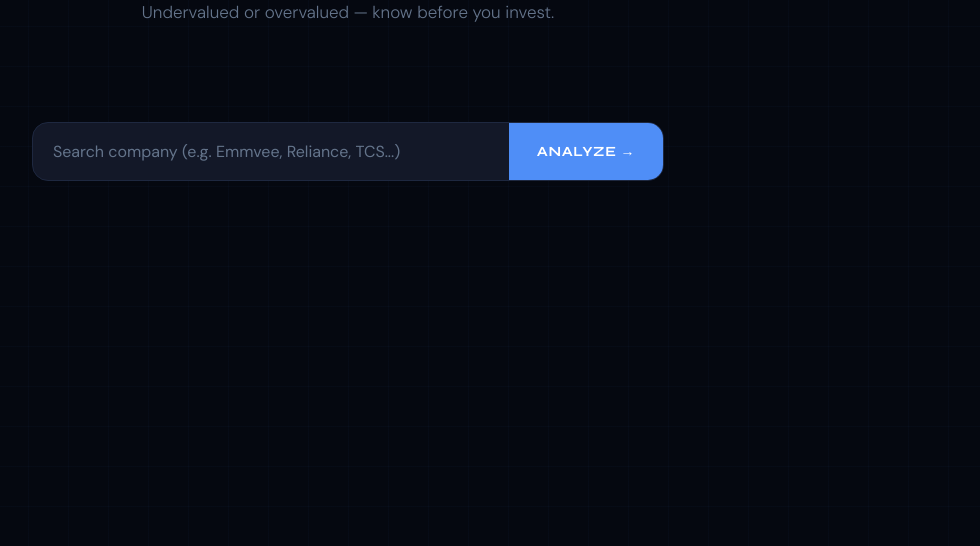
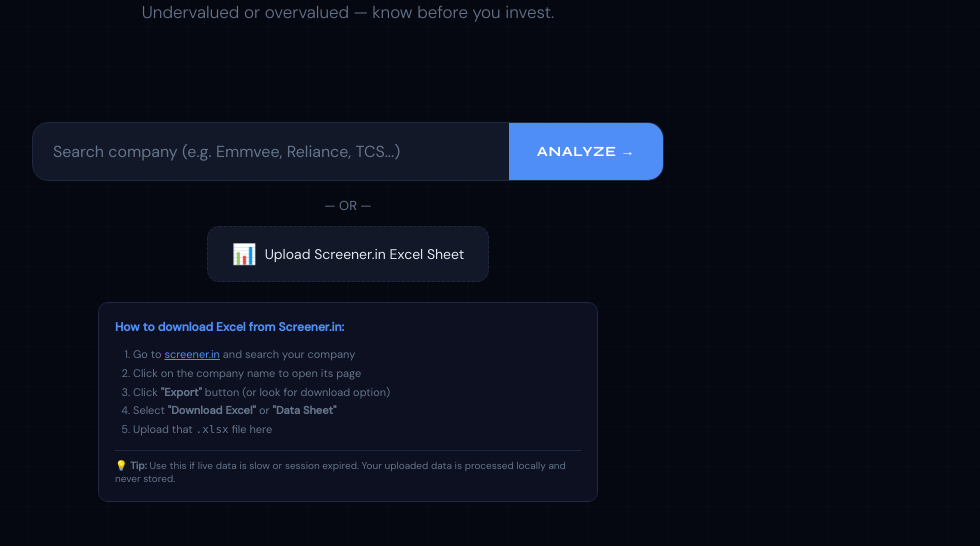
Before and after one commit to Devilzxakir/Stock_selection, a Flask app: page / in a window 1280 px wide. Shown: the part 254-800 px from the top of the page, without its empty margins (292-1272 px from the left). Run offline with Flask 3, Linux system fonts and the light colour scheme.

Commit message:
Upload option

```diff
--- a/app.py
+++ b/app.py
@@ -113,9 +113,9 @@
             continue
 
         if years and col0 and col0 != "nan":
-            if i + 1 < len(df) and str(df.iloc[i+1, 0]).strip().upper() in SECTIONS:
-                cur_sec = None
-                continue
+            # Check if next row is a section header — but still process this row first
+            is_last_in_section = (i + 1 < len(df) and
+                                  str(df.iloc[i+1, 0]).strip().upper() in SECTIONS)
             has_val = any(str(df.iloc[i, c]).strip() not in ("nan", "") for c in range(1, len(df.columns)))
             if not has_val:
                 continue
@@ -124,6 +124,9 @@
                 if j < len(years):
                     result[years[j]] = safe_float(df.iloc[i, c])
             sections[cur_sec]["data"][col0] = result
+            if is_last_in_section:
+                cur_sec = None
+                years = []
 
     # Parse PRICE row
     for i in range(len(df)):
@@ -158,6 +161,14 @@
 
     return sections
 
+def metric_match(section_data, keywords):
+    """Find a metric in section data using substring matching (more robust than exact key lookup)."""
+    for name, data in section_data.items():
+        name_lower = name.lower()
+        if any(kw.lower() in name_lower for kw in keywords):
+            return data
+    return {}
+
 def compute_ratios(sections):
     """Compute derived ratios and inject them into existing sections."""
     pl = sections.get("Profit & Loss", {}).get("data", {})
@@ -168,26 +179,36 @@
 
     pl_years = sections.get("Profit & Loss", {}).get("years", [])
     bs_years = sections.get("Balance Sheet", {}).get("years", [])
-    cf_data = cf.get("Cash from Operating Activity", {})
-    all_years = sorted(set(pl_years) & set(bs_years))
-    if not all_years:
-        return
-
-    sales_d = pl.get("Sales", {})
-    np_d = pl.get("Net profit", {})
-    pbt_d = pl.get("Profit before tax", {})
-    dep_d = pl.get("Depreciation", {})
-    int_d = pl.get("Interest", {})
-    oi_d = pl.get("Other Income", {})
-    res_d = bs.get("Reserves", {})
-    eq_d = bs.get("Equity Share Capital", {})
-    debt_d = bs.get("Borrowings", {})
-    sh_d = bs.get("No. of Equity Shares", {})
-    tot_d = bs.get("Total", {})
-    ol_d = bs.get("Other Liabilities", {})
-    cash_d = bs.get("Cash & Bank", {})
-    inv_d = bs.get("Inventory", {})
-    recv_d = bs.get("Receivables", {})
+    cf_data = metric_match(cf, ["cash from operating", "operating activity", "cfo"])
+
+    def norm_year(y): return y.strip().replace(",", "").replace(" ", "").lower()
+    pl_years_norm = {norm_year(y): y for y in pl_years}
+    bs_years_norm = {norm_year(y): y for y in bs_years}
+    common_norm = sorted(set(pl_years_norm.keys()) & set(bs_years_norm.keys()))
+    if not common_norm:
+        # Fallback: just use P&L years if Balance Sheet years are unavailable
+        if pl_years:
+            common_norm = [norm_year(y) for y in pl_years]
+        else:
+            return
+    # Map back to original P&L year strings (canonical)
+    all_years = [pl_years_norm[y] for y in common_norm if y in pl_years_norm]
+
+    sales_d = metric_match(pl, ["sales", "revenue", "net sales"])
+    np_d = metric_match(pl, ["net profit", "profit after", "net income"])
+    pbt_d = metric_match(pl, ["profit before tax", "pbt", "profit before"])
+    dep_d = metric_match(pl, ["depreciation", "dep"])
+    int_d = metric_match(pl, ["interest"])
+    oi_d = metric_match(pl, ["other income"])
+    res_d = metric_match(bs, ["reserves"])
+    eq_d = metric_match(bs, ["equity share capital", "equity capital", "share capital"])
+    debt_d = metric_match(bs, ["borrowings", "debt", "total debt", "loans"])
+    sh_d = metric_match(bs, ["no. of equity shares", "number of equity shares", "equity shares", "no of shares"])
+    tot_d = metric_match(bs, ["total"])
+    ol_d = metric_match(bs, ["other liabilities", "other liability"])
+    cash_d = metric_match(bs, ["cash", "cash & bank", "cash and bank", "cash equivalent"])
+    inv_d = metric_match(bs, ["inventory", "inventories", "stock"])
+    recv_d = metric_match(bs, ["receivables", "debtors", "trade receivables", "account receivables"])
     meta_price = mt.get("Current Price", None)
 
     pl_data = sections.get("Profit & Loss", {}).get("data", {})
@@ -246,9 +267,18 @@
         if ebitda_ is not None and s and s > 0:
             key_data.setdefault("EBITDA Margin", {})[yr] = round((ebitda_ / s) * 100, 1)
 
+        # Normalize shares: Screener.in provides actual count (e.g., 100,000,000 for 10Cr shares)
+        # If value is small (< 1M), it might be in Crores already — multiply back
+        effective_shares = None
+        if shares is not None and shares > 0:
+            if shares < 1e6:
+                effective_shares = shares * 1e7
+            else:
+                effective_shares = shares
+
         # EPS
-        if np_ is not None and shares and shares > 0:
-            eps_val = round(np_ / (shares / 1e7), 2)
+        if np_ is not None and effective_shares and effective_shares > 0:
+            eps_val = round(np_ / (effective_shares / 1e7), 2)
             key_data.setdefault("EPS", {})[yr] = eps_val
 
         # P/E
@@ -260,9 +290,11 @@
         if np_ is not None and equity > 0:
             key_data.setdefault("ROE", {})[yr] = round((np_ / equity) * 100, 1)
 
-        # ROCE
-        if op is not None and tot is not None and ol is not None and (tot - ol) > 0:
-            key_data.setdefault("ROCE", {})[yr] = round((op / (tot - ol)) * 100, 1)
+        # ROCE = Operating Profit / Capital Employed (Equity + Total Borrowings)
+        if op is not None and (debt is not None or (equity) > 0):
+            capital_employed = (equity) + (debt or 0)
+            if capital_employed > 0:
+                key_data.setdefault("ROCE", {})[yr] = round((op / capital_employed) * 100, 1)
 
         # D/E
         if debt is not None and equity > 0:
@@ -273,8 +305,8 @@
             key_data.setdefault("Interest Coverage", {})[yr] = round(op / int_, 1)
 
         # BVPS
-        if shares and shares > 0:
-            key_data.setdefault("BVPS", {})[yr] = round(equity / (shares / 1e7), 2)
+        if effective_shares and effective_shares > 0:
+            key_data.setdefault("BVPS", {})[yr] = round(equity / (effective_shares / 1e7), 2)
 
         # Current Ratio (Current Assets / Current Liabilities — approximated as (Cash + Inventory + Receivables) / Borrowings)
         ca = (cash or 0) + (inv or 0) + (recv or 0)
@@ -322,6 +354,15 @@
 
 def fv(s): return list(s.values())[0]  if s else None
 def lv(s): return list(s.values())[-1] if s else None
+
+def normalize_shares(shares):
+    """Screener.in provides share count in actual number (e.g., 100M for 10Cr shares).
+    If value appears to be in Crores (< 1M), multiply back to actual count."""
+    if shares is None or shares <= 0:
+        return None
+    if shares < 1e6:
+        return shares * 1e7
+    return shares
 def yrs(s):
     k = list(s.keys())
     return len(k) - 1 if len(k) > 1 else 1
@@ -480,17 +521,19 @@
     """Calculate Altman Z-Score for bankruptcy risk assessment."""
     try:
         # Get latest year available
-        sales = pl.get("Sales", {})
-        np_ = pl.get("Net profit", {})
-        op = pl.get("Operating Profit", {}) or key.get("EBITDA", {})
-        ta = bs.get("Total", {}) or bs.get("Total Assets", {})
-        cl = bs.get("Borrowings", {}) or bs.get("Total Liabilities", {})
-        ca = bs.get("Cash & Bank", {})
-        inv = bs.get("Inventory", {})
-        recv = bs.get("Receivables", {})
-        reserves = bs.get("Reserves", {})
-
-        common = sorted(set(sales.keys()) & set(ta.keys()) & set(bs.get("Borrowings", {}).keys()))
+        sales = metric_match(pl, ["sales", "revenue", "net sales"])
+        np_ = metric_match(pl, ["net profit", "profit after", "net income"])
+        op = metric_match(pl, ["operating profit", "ebitda", "ebit"]) or metric_match(key, ["ebitda"])
+        ta = metric_match(bs, ["total", "total assets", "total liabilities"])
+        cl = metric_match(bs, ["borrowings", "debt", "total debt", "loans"])
+        ca = metric_match(bs, ["cash", "cash & bank", "cash and bank", "cash equivalent"])
+        inv = metric_match(bs, ["inventory", "inventories", "stock"])
+        recv = metric_match(bs, ["receivables", "debtors", "trade receivables"])
+        reserves = metric_match(bs, ["reserves"])
+        eq_sc = metric_match(bs, ["equity share capital", "equity capital", "share capital"])
+        borrowings = metric_match(bs, ["borrowings", "debt", "total debt"])
+
+        common = sorted(set(sales.keys()) & set(ta.keys()) & set(borrowings.keys()))
         if not common:
             return {"z_score": None, "zone": "Insufficient data"}
 
@@ -503,8 +546,9 @@
         cl_val = cl.get(yr, 1) or 1
         re_val = reserves.get(yr, 0) or 0
         de_val = cl.get(yr, 0) or 0
-        eq_val = (bs.get("Equity Share Capital", {}).get(yr, 0) or 0) + re_val
-        mv = (price or 0) * (shares_outstanding or 1) / 1e7  # Cr
+        eq_val = (eq_sc.get(yr, 0) or 0) + re_val
+        shares_norm = normalize_shares(shares_outstanding)
+        mv = (price or 0) * (shares_norm or 1) / 1e7  # Cr
 
         wc = ca_val - cl_val
         total_liab = t - eq_val
@@ -571,17 +615,18 @@
         roce_vals = list(key.get("ROCE", {}).values())
         roce_latest = roce_vals[-1] if roce_vals else None
         # Earnings Yield = EBIT / Enterprise Value
-        ebit = key.get("EBITDA", {})
+        ebit = metric_match(key, ["ebitda"])
         ebit_vals = list(ebit.values())
         ebit_latest = ebit_vals[-1] if ebit_vals else None
-        debt = list(bs.get("Borrowings", {}).values())
+        debt = list(metric_match(bs, ["borrowings", "debt", "total debt"]).values())
         debt_latest = debt[-1] if debt else 0
-        cash = list(bs.get("Cash & Bank", {}).values())
+        cash = list(metric_match(bs, ["cash", "cash & bank", "cash and bank"]).values())
         cash_latest = cash[-1] if cash else 0
 
+        shares_norm = normalize_shares(shares_outstanding)
         ev = None
-        if price and shares_outstanding:
-            mcap = price * shares_outstanding / 1e7  # in Cr
+        if price and shares_norm:
+            mcap = price * shares_norm / 1e7  # in Cr
             ev = mcap + (debt_latest or 0) - (cash_latest or 0)
 
         earnings_yield = None
@@ -1488,11 +1533,12 @@
 
     # EV/EBITDA
     try:
-        if ebitda_val and ebitda_val > 0 and shares_outstanding and shares_outstanding > 0:
+        shares_norm = normalize_shares(shares_outstanding)
+        if ebitda_val and ebitda_val > 0 and shares_norm and shares_norm > 0:
             EVX  = 14
             debt = total_debt or 0
             c    = cash or 0
-            fair_price = ((EVX * ebitda_val - debt + c) * 1e7) / shares_outstanding
+            fair_price = ((EVX * ebitda_val - debt + c) * 1e7) / shares_norm
             results["EV/EBITDA"] = {
                 "iv": round(fair_price, 2),
                 "formula": f"14x × EBITDA {ebitda_val:.0f}Cr − Debt + Cash / shares",
@@ -1575,6 +1621,45 @@
     latest_nm_v    = lv(net_margin)
     latest_em_v    = lv(ebitda_mrg)
 
+    # ── Fallback: compute EPS, P/E, ROE, ROCE directly from raw data if computed ratios are missing ──
+    if latest_eps_v is None and profit and shares_ser:
+        np_latest = lv(profit)
+        sh_latest = lv(shares_ser)
+        if np_latest and sh_latest:
+            sh_norm = normalize_shares(sh_latest)
+            if sh_norm:
+                latest_eps_v = round(np_latest / (sh_norm / 1e7), 2)
+    if latest_bvps_v is None and shares_ser and reserves:
+        eq_sc = get_metric(sheets, ["balance","sheet"], ["equity share capital","equity capital","share capital"])[1]
+        eq_val = (lv(eq_sc) or 0) + (lv(reserves) or 0)
+        sh_latest = lv(shares_ser)
+        if eq_val > 0 and sh_latest:
+            sh_norm = normalize_shares(sh_latest)
+            if sh_norm:
+                latest_bvps_v = round(eq_val / (sh_norm / 1e7), 2)
+    if latest_pe_v is None and latest_eps_v and latest_price_v and latest_eps_v > 0:
+        latest_pe_v = round(latest_price_v / latest_eps_v, 1)
+    if latest_roe_v is None and profit and reserves:
+        eq_sc = get_metric(sheets, ["balance","sheet"], ["equity share capital","equity capital","share capital"])[1]
+        np_latest = lv(profit)
+        eq_latest = (lv(eq_sc) or 0) + (lv(reserves) or 0)
+        if np_latest and eq_latest > 0:
+            latest_roe_v = round((np_latest / eq_latest) * 100, 1)
+    if latest_roce_v is None and ebitda and borrowings and reserves:
+        eq_sc = get_metric(sheets, ["balance","sheet"], ["equity share capital","equity capital","share capital"])[1]
+        op_latest = lv(ebitda)
+        eq_latest = (lv(eq_sc) or 0) + (lv(reserves) or 0)
+        debt_latest = lv(borrowings) or 0
+        capital_employed = eq_latest + debt_latest
+        if op_latest and capital_employed > 0:
+            latest_roce_v = round((op_latest / capital_employed) * 100, 1)
+    if latest_de_v is None and borrowings and reserves:
+        eq_sc = get_metric(sheets, ["balance","sheet"], ["equity share capital","equity capital","share capital"])[1]
+        eq_latest = (lv(eq_sc) or 0) + (lv(reserves) or 0)
+        debt_latest = lv(borrowings)
+        if debt_latest and eq_latest > 0:
+            latest_de_v = round(debt_latest / eq_latest, 2)
+
     # ── Prefer Meta Current Price over historical PRICE ──
     meta = sheets.get("Meta", {}).get("data", {}).get("Meta", {})
     meta_current_price = meta.get("Current Price")
@@ -1981,6 +2066,69 @@
         resp.headers["Cache-Control"] = "no-store, no-cache, must-revalidate, max-age=0"
         resp.headers["Pragma"] = "no-cache"
         return resp
+    except Exception as e:
+        import traceback
+        resp = jsonify({"error": str(e), "trace": traceback.format_exc()})
+        resp.headers["Cache-Control"] = "no-store"
+        return resp, 500
+
+
+@app.route("/api/analyze/excel", methods=["POST"])
+def analyze_excel():
+    """Analyze from uploaded Screener.in Excel file."""
+    try:
+        if 'file' not in request.files:
+            return jsonify({"error": "No file uploaded"}), 400
+
+        file = request.files['file']
+        if not file.filename:
+            return jsonify({"error": "Empty file"}), 400
+
+        if not file.filename.endswith(('.xlsx', '.xls')):
+            return jsonify({"error": "Please upload an Excel file (.xlsx or .xls)"}), 400
+
+        # Read Excel file
+        excel_bytes = file.read()
+        if len(excel_bytes) < 1000:
+            return jsonify({"error": "Invalid or empty Excel file"}), 400
+
+        # Parse Excel
+        sheets = parse_excel(BytesIO(excel_bytes))
+
+        if not sheets:
+            return jsonify({"error": "Could not parse Excel file. Make sure it's a valid Screener.in export."}), 400
+
+        # Try to extract company info
+        meta = sheets.get("Meta", {}).get("data", {}).get("Meta", {})
+        company_name = meta.get("Company Name") or "Unknown"
+        industry = meta.get("Industry") or "Unknown"
+
+        # Get business info
+        biz_info = {
+            "industry": industry,
+            "description": meta.get("Description", ""),
+            "market_cap": meta.get("Market Cap"),
+            "promoter_holding": meta.get("Promoter Holding"),
+            "institutional_holding": meta.get("Institutional Holding"),
+        }
+
+        # If no company name from Meta, try to get from filename
+        if company_name == "Unknown":
+            company_name = file.filename.replace('.xlsx', '').replace('.xls', '').replace('_', ' ').strip()
+            if company_name.lower().endswith('consolidated'):
+                company_name = company_name[:-12].strip()
+
+        # Generate slug from company name
+        slug = company_name.lower().replace(' ', '-').replace('.', '').replace('(', '').replace(')', '')
+
+        # Run analysis
+        result = analyze_full(company_name, slug, sheets, biz_info)
+
+        resp = jsonify(result)
+        resp.headers["Cache-Control"] = "no-store, no-cache, must-revalidate, max-age=0"
+        resp.headers["Pragma"] = "no-cache"
+        return resp
+
     except Exception as e:
         import traceback
         resp = jsonify({"error": str(e), "trace": traceback.format_exc()})
--- a/templates/index.html
+++ b/templates/index.html
@@ -328,6 +328,8 @@
     display: flex; align-items: center; gap: 8px;
   }
 
+  .upload-btn:hover { border-color: var(--acc); background: rgba(79,142,247,0.05); }
+
   /* ── METRIC GRID ── */
   .metric-grid { display: grid; grid-template-columns: 1fr 1fr; gap: 12px; }
 
@@ -546,6 +548,32 @@
   <div id="dropdown"></div>
 </div>
 
+<!-- EXCEL UPLOAD OPTION -->
+<div class="upload-wrap" style="text-align:center;padding:16px 24px 32px;position:relative;z-index:1">
+  <div style="color:var(--muted);font-size:13px;margin-bottom:12px">— OR —</div>
+  <label class="upload-btn" style="display:inline-flex;align-items:center;gap:8px;background:var(--bg3);border:1px dashed var(--border);border-radius:12px;padding:14px 24px;cursor:pointer;transition:all .2s">
+    <span style="font-size:20px">📊</span>
+    <span style="font-size:14px;color:var(--text)">Upload Screener.in Excel Sheet</span>
+    <input type="file" id="excelUpload" accept=".xlsx,.xls" style="display:none">
+  </label>
+  <div id="uploadStatus" style="font-size:12px;color:var(--muted);margin-top:8px"></div>
+
+  <!-- GUIDE -->
+  <div style="max-width:500px;margin:20px auto 0;background:var(--bg2);border:1px solid var(--border);border-radius:10px;padding:16px;text-align:left">
+    <div style="font-size:12px;color:var(--acc);font-weight:600;margin-bottom:10px">How to download Excel from Screener.in:</div>
+    <ol style="font-size:11px;color:var(--muted);line-height:1.7;padding-left:18px">
+      <li>Go to <a href="https://www.screener.in" target="_blank" style="color:var(--acc)">screener.in</a> and search your company</li>
+      <li>Click on the company name to open its page</li>
+      <li>Click <strong>"Export"</strong> button (or look for download option)</li>
+      <li>Select <strong>"Download Excel"</strong> or <strong>"Data Sheet"</strong></li>
+      <li>Upload that <code>.xlsx</code> file here</li>
+    </ol>
+    <div style="font-size:10px;color:var(--muted);margin-top:10px;padding-top:8px;border-top:1px solid var(--border)">
+      💡 <strong>Tip:</strong> Use this if live data is slow or session expired. Your uploaded data is processed locally and never stored.
+    </div>
+  </div>
+</div>
+
 <!-- LOADER -->
 <div id="loader">
   <div class="spin-ring"></div>
@@ -569,6 +597,68 @@
 const results  = document.getElementById('results');
 const errorBox = document.getElementById('errorBox');
 const searchBtn= document.getElementById('searchBtn');
+const excelUpload = document.getElementById('excelUpload');
+const uploadStatus = document.getElementById('uploadStatus');
+
+// ── EXCEL UPLOAD HANDLER ──
+excelUpload.addEventListener('change', async (e) => {
+  const file = e.target.files[0];
+  if (!file) return;
+
+  uploadStatus.textContent = 'Processing Excel file...';
+  uploadStatus.style.color = 'var(--acc)';
+
+  const formData = new FormData();
+  formData.append('file', file);
+
+  // Try to extract company name from filename
+  let companyName = file.name.replace(/\.(xlsx|xls)$/i, '').replace(/_/g, ' ').trim();
+  if (companyName.toLowerCase().includes('consolidated')) {
+    companyName = companyName.replace(/consolidated/i, '').trim();
+  }
+
+  try {
+    loader.style.display = 'block';
+    results.style.display = 'none';
+    errorBox.style.display = 'none';
+
+    const res = await fetch('/api/analyze/excel', {
+      method: 'POST',
+      body: formData
+    });
+
+    const data = await res.json();
+    if (data.error) throw new Error(data.error);
+
+    loader.style.display = 'none';
+    results.style.display = 'block';
+
+    // Use filename as company name if not in data
+    if (data.company_name && data.company_name !== 'Unknown') {
+      selectedName = data.company_name;
+    } else {
+      selectedName = companyName;
+      data.company_name = companyName;
+    }
+    selectedSlug = data.slug || companyName.toLowerCase().replace(/\s+/g, '-');
+
+    renderResults(data);
+    fetchLivePrice();
+    liveTimer = setInterval(fetchLivePrice, 30000);
+
+    uploadStatus.textContent = '✓ Analysis complete!';
+    uploadStatus.style.color = 'var(--green)';
+  } catch(err) {
+    loader.style.display = 'none';
+    errorBox.style.display = 'block';
+    errorBox.textContent = '❌  ' + err.message;
+    uploadStatus.textContent = '✗ Upload failed';
+    uploadStatus.style.color = 'var(--red)';
+  }
+
+  // Reset file input
+  excelUpload.value = '';
+});
 
 // ── SEARCH DEBOUNCE ──
 input.addEventListener('input', () => {
```
